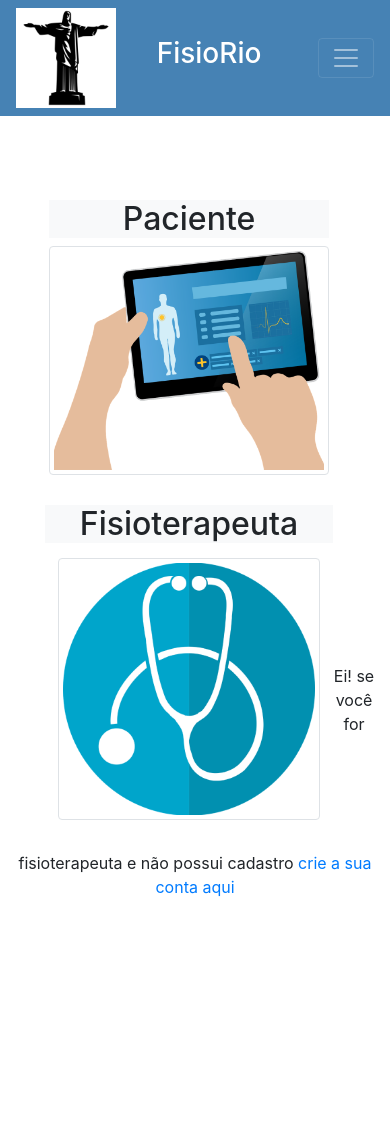
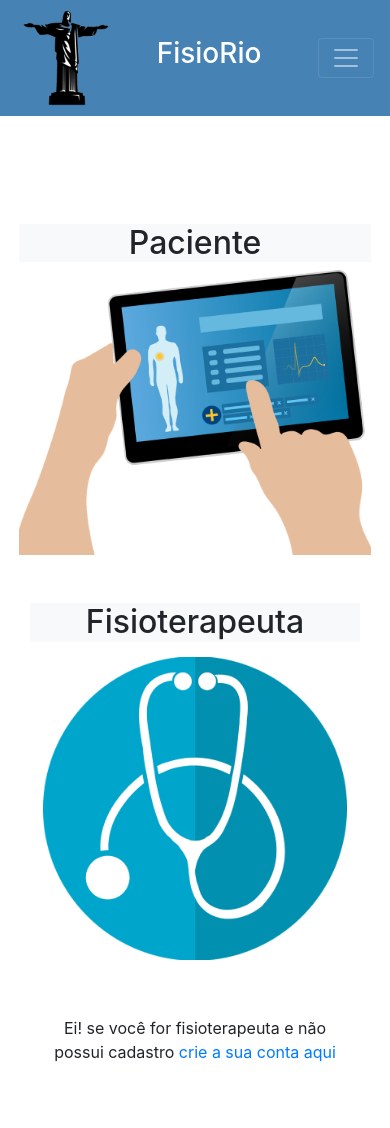
Before and after one commit to yuri1709/Fisioterapia, a PHP site: page / in a window 390 px wide. Before the commit the page ends 897 px from the top, so only its background shows below. Run offline with PHP 8.4, Linux system fonts and the light colour scheme.

Commit message:
Correção mobile da página index
Posição dos  containers medico e paciente corrigida;

Logo-FisioRio mudada pra transprarente

```diff
--- a/css/responsive.css
+++ b/css/responsive.css
@@ -1,15 +1,19 @@
 
-@media screen and (max-width:770px){
+/* @media screen and (max-width:770px){
 
     .paciente{
         float:left;
-    margin-left: 30px;
-    width:80%;
+        width:auto;
+        background:white;
     }
     .medico{
-    margin-top: 30px;
         float:left;
-    margin-left: 30px;
-    width:80%;
+        width:auto;
+        background:white;
+
+
     }
+    .criarConta{
+        margin-top:40px;
     }
+} */
--- a/head.php
+++ b/head.php
@@ -6,6 +6,7 @@
     <meta name="viewport" content="width=device-width, initial-scale=1.0">
     <title>Topo</title>
     <link rel="stylesheet" href="https://stackpath.bootstrapcdn.com/bootstrap/4.1.3/css/bootstrap.min.css" integrity="sha384-MCw98/SFnGE8fJT3GXwEOngsV7Zt27NXFoaoApmYm81iuXoPkFOJwJ8ERdknLPMO" crossorigin="anonymous">
+    <script src="js/jQuery.js"></script>
 </head>
 <body>
 <style>
@@ -19,14 +20,18 @@
     margin-top:1px;
     margin-left:-3px;
   }
+  /* .cristo-logo{
+    box-shadow: 10px 10px 5px 12px lightblue;
+  } */
 </style>
+
 <div id="container">
     <nav class="navbar navbar-dark fixed-top container pb-2">
         <a href="index.php">
         <img
-            src="img/logo/logoCristo.jpg"
-            class="d-inline-block align-top"
-            alt=""
+            src="img/logo/logoCristo.png"
+            class="d-inline-block align-top img-fluid cristo-logo"
+            alt="logo-CristoRedentor"
             width="100"
             height="100"/>
          </a>
@@ -37,13 +42,13 @@
         <div class="collapse navbar-collapse" id="navbarsExample01">
           <hr>
           <ul class="navbar-nav mr-auto">
-            <li class="nav-item active">
+            <li class="nav-item active common_class">
               <a class="nav-link h5 home" href="index.php"><img src="img/home/homeIcon.png" alt="" width="35px" height="35px"> Home<span class="sr-only">(current)</span></a>
             </li>
-            <li class="nav-item">
+            <li class="nav-item common_class">
              <a class="nav-link h5" href="login.php"><img src="img/home/loginIcon.png" alt="" width="28px" height="28px"> Login</a>
             </li>
-            <li class="nav-item">
+            <li class="nav-item common_class">
               <a class="nav-link h5" href="#contato"><img src="img/home/contatoIcon.png" alt="" width="28px" height="28px"> Contato</a>
             </li>
           </ul>
--- a/index.php
+++ b/index.php
@@ -1,3 +1,7 @@
+<?php
+    include_once "head.php";
+    ?>
+
 <!DOCTYPE html>
 <html lang="en">
 <head>
@@ -6,39 +10,40 @@
     <meta name="viewport" content="width=device-width, initial-scale=1.0">
     <title>FisioRio-Home</title>
     <style>
-    .paciente{
-        float:left;
-        width:48%;
-        background:white;
+      .paciente{
+    float:left;
+    width:auto;
+    background:white;
     }
     .medico{
         float:right;
-        width:48%;
+        width:auto;
         background:white;
+
     }
     .criarConta{
-        margin-top:440px;
+        margin-top:1px;
     }
 </style>
-<link rel="stylesheet" href="css/responsive.css">
+<!-- <link rel="stylesheet" href="css/responsive.css"> -->
+
 </head>
 <body>
-    <?php
-    include_once "head.php";
-    ?>
+
     <div class="container">
-       <div class="paciente px-1 text-center">
+       <div class="paciente px-1 my-4 text-center col-md-6"> <!--colunas são importantes para responsividade-->
             <h2 class="text-center bg-light">Paciente</h2>
-            <a href="pacienteCRUD.php"><img src="img/home/paciente.png" alt="..." class="img-thumbnail"></a>
+            <a href="pacienteCRUD.php"><img src="img/home/paciente.png" alt="Paciente" class="img-fluid"></a>
        </div>
-       <div class="medico text-center">
+       <div class="medico my-4 text-center col-md-6"> <!--colunas são importantes para responsividade-->
            <h2 class="text-center bg-light">Fisioterapeuta</h2>
-           <a href="" class="btn btn-default btn-rounded mb-4" data-toggle="modal" data-target="#modalLoginForm"><img src="img/home/fisio.png" alt="..." class="img-thumbnail"></a>
+           <a href="" class="btn btn-default btn-rounded mb-4" data-toggle="modal" data-target="#modalLoginForm"><img src="img/home/fisio.png" alt="Fisioterapeuta" class="img-fluid"></a>
+           <div class="container criarConta">
+              <p class="text-center py-4">Ei! se você for fisioterapeuta e não possui cadastro <a href="criarContaFisio">crie a sua conta aqui</a></p>
+          </div>
        </div>
     </div>
-    <div class="container criarConta">
-            <p class="text-center py-4">Ei! se você for fisioterapeuta e não possui cadastro <a href="criarContaFisio">crie a sua conta aqui</a></p>
-    </div>
+
 
 
                                                         <!--Modal--> <!--Login Fisioterapeuta-->
```
Also changed, not shown: img/logo/logoCristo.jpg (deleted), img/logo/logoCristo.png (added), js/jQuery.js (added). Lines whose indentation alone changed are shown as unchanged.
